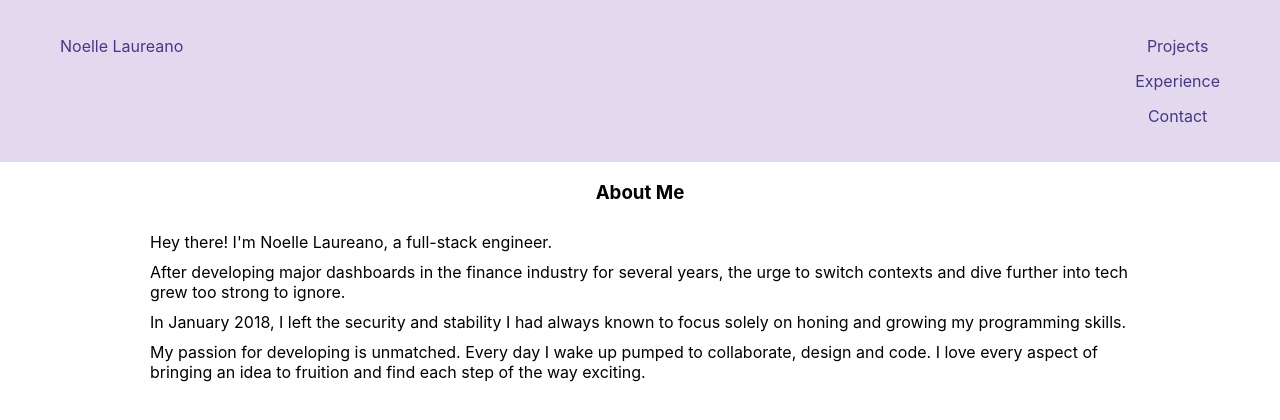
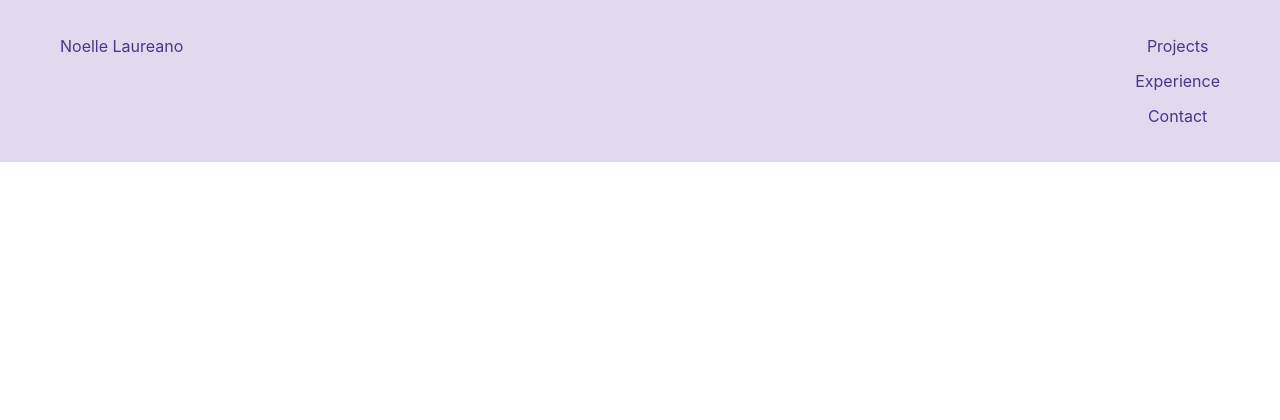
Before and after one commit to nrl240/demo-react-router, a React (Create React App) app: page / in a window 1280 px wide. Shown: the top 420 px of the page. Built offline with nearby package versions, Linux system fonts and the light colour scheme; the HTML template or start-up script is replaced by a standard one.

Commit message:
starting point

```diff
--- a/src/App.js
+++ b/src/App.js
@@ -1,5 +1,6 @@
 import React from 'react'
-import { Route, Link } from 'react-router-dom'
+// (1) import in react router
+
 import './App.css'
 
 import { Bio, Experience, Projects, Contact } from './Components'
@@ -11,22 +12,18 @@
       <nav>
         <ul>
           <div className='nav-name'>
-            <li><Link to='/'>Noelle Laureano</Link></li>
+            <li><a href='/'>Noelle Laureano</a></li>
           </div>
           <div className='nav-menu'>
-            <li><Link to='/projects'>Projects</Link></li>
-            <li><Link to='/experience'>Experience</Link></li>
-            <li><Link to='/contact'>Contact</Link></li>
+            {/* (3) update links */}
+            <li><a href='/projects'>Projects</a></li>
+            <li><a href='/experience'>Experience</a></li>
+            <li><a href='/contact'>Contact</a></li>
           </div>
         </ul>
       </nav>
 
-      <Route exact path='/' component={Bio} />
-      <Route path='/projects' component={Projects} />
-      <Route path='/experience' component={Experience} />
-      <Route path='/contact' render={(routeProps) =>
-        <Contact routeProps={routeProps} />}
-      />
+      {/* (2) Routes */}
 
     </div>
   )
```
